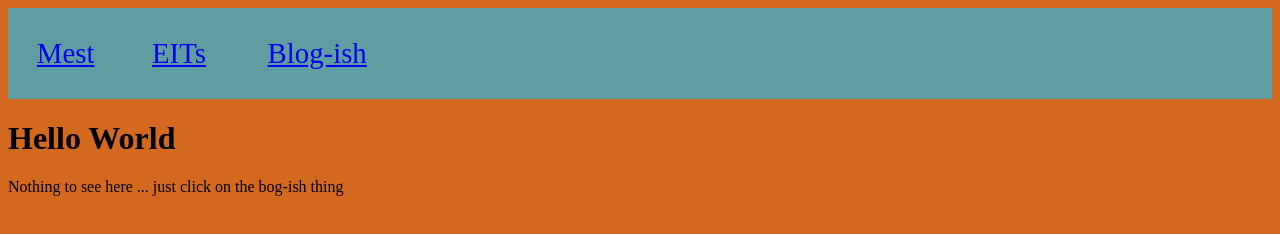
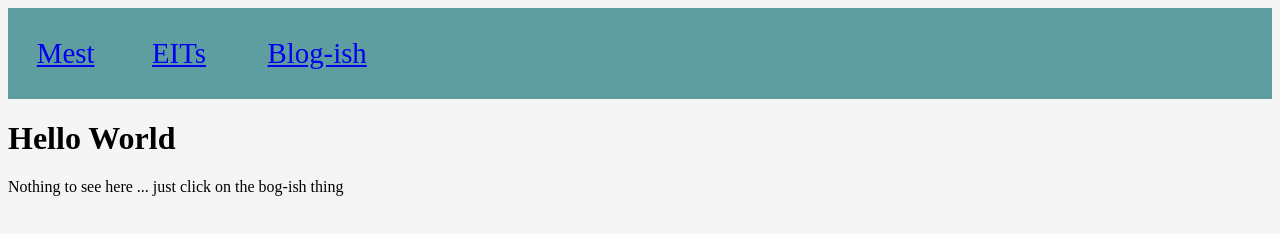
Before and after one commit to lawrence-chege/first-challenge, a plain HTML site: page index.html in a window 1280 px wide. Drawn offline with Linux system fonts and the light colour scheme.

Commit message:
update style

```diff
--- a/style.css
+++ b/style.css
@@ -1,5 +1,5 @@
 body {
-    background-color: chocolate;
+    background-color: whitesmoke;
 }
 nav {
     background-color: cadetblue;
```
